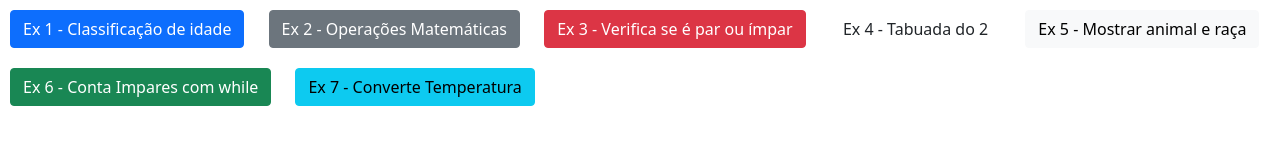
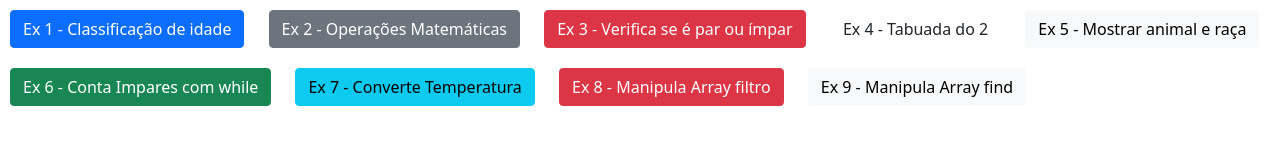
Before and after one commit to NatanVieira/M1S04, a plain HTML site: page index.htm in a window 1280 px wide. Drawn offline with nearby package versions, Linux system fonts and the light colour scheme.

Commit message:
M1S04 - Exercicio 9

```diff
--- a/index.htm
+++ b/index.htm
@@ -21,6 +21,8 @@
         <input type="button" class="btn btn-light" onclick="mostraAnimaisERaca()" value="Ex 5 - Mostrar animal e raça">
         <input type="button" class="btn btn-success" onclick="contaImpares()" value="Ex 6 - Conta Impares com while">
         <input type="button" class="btn btn-info" onclick="converteTemperatura()" value="Ex 7 - Converte Temperatura">
+        <input type="button" class="btn btn-danger" onclick="manipulaArray(1)" value="Ex 8 - Manipula Array filtro">
+        <input type="button" class="btn btn-light" onclick="manipulaArray(2)" value="Ex 9 - Manipula Array find">
 
         <script src="https://cdn.jsdelivr.net/npm/bootstrap@5.1.3/dist/js/bootstrap.bundle.min.js" integrity="sha384-ka7Sk0Gln4gmtz2MlQnikT1wXgYsOg+OMhuP+IlRH9sENBO0LRn5q+8nbTov4+1p" crossorigin="anonymous"></script>
     </body>
--- a/script.js
+++ b/script.js
@@ -92,3 +92,22 @@ function converteTemperatura() {
     console.log(temperaturaF);
     console.log(temperaturaC);
 }
+
+//Exercicio 8
+
+function manipulaArray(opcao) {
+    let cidades = [
+        { nome: 'Patos de Minas', populacao: 153585 },
+        { nome: 'Lages', populacao: 157349 },
+        { nome: 'Ibiúna', populacao: 79479 },
+        { nome: 'Maringá', populacao: 403063 },
+        { nome: 'Curitiba', populacao: 1963726 },
+        { nome: 'Florianópolis', populacao: 508826 },
+        { nome: 'Pato Branco', populacao: 84779 },
+        ];
+    if (opcao === 1)
+        console.log(cidades.filter(a => a.populacao >= 200000).reverse());
+    else if (opcao === 2)
+        console.log(cidades.find(a => a.nome.toLowerCase() === 'florianópolis'));
+
+}
```
